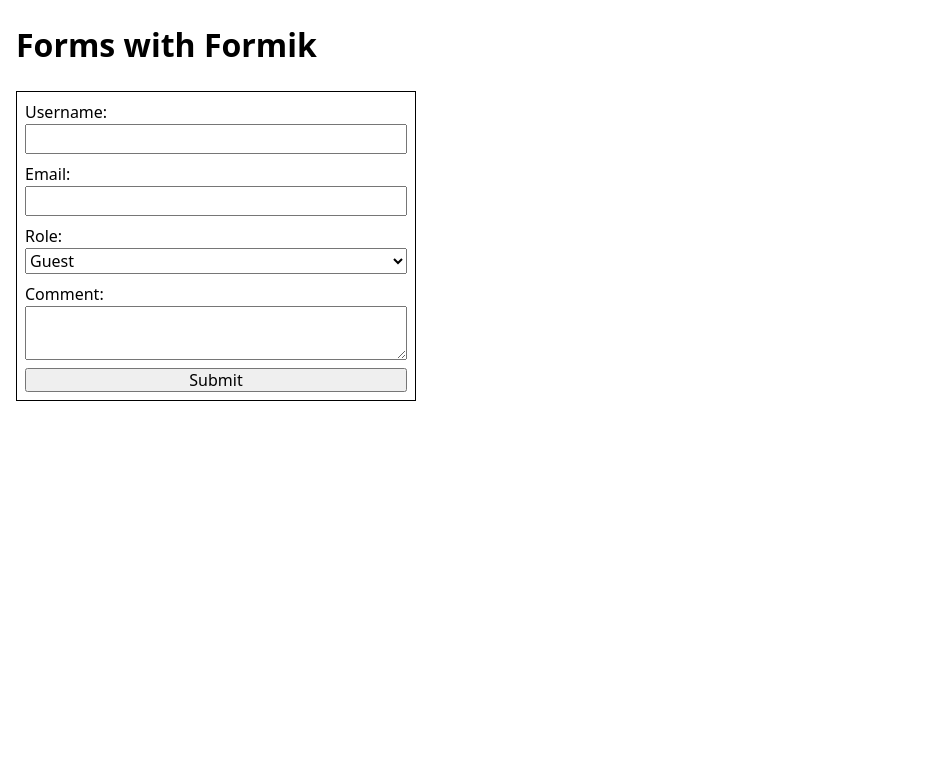
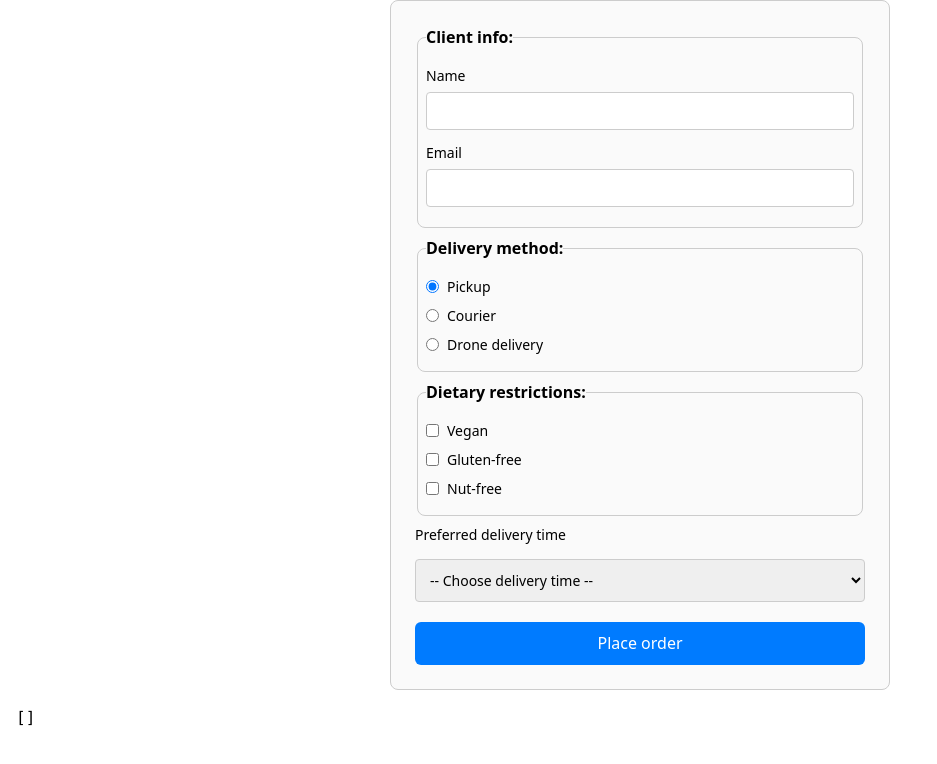
Before and after one commit to goitacademy/react-course-track, a React (Vite) app: page / in a window 1280 px wide. Shown: the top 764 px of the page, without its empty margins (0-937 px from the left). Built offline with nearby package versions, Linux system fonts and the light colour scheme.

Commit message:
Update form example

```diff
--- a/src/components/App/App.jsx
+++ b/src/components/App/App.jsx
@@ -1,15 +1,18 @@
-import UserForm from '../UserForm/UserForm';
-import css from "./App.module.css";
+import { useState } from 'react';
+import OrderForm from '../OrderForm/OrderForm';
+import css from './App.module.css';
 
 export default function App() {
-  const addUser = (newUser) => {
-    console.log(newUser);
+  const [orders, setOrders] = useState([]);
+
+  const addNewOrder = (newOrder) => {
+    setOrders((prevOrders) => [...prevOrders, newOrder]);
   };
 
   return (
     <div className={css.container}>
-      <h1>Forms with Formik</h1>
-      <UserForm onAdd={addUser} />
+      <OrderForm onSubmit={addNewOrder} />
+      <pre>{JSON.stringify(orders, null, 2)}</pre>
     </div>
   );
 }
--- /dev/null
+++ b/src/components/OrderForm/OrderForm.jsx
@@ -0,0 +1,86 @@
+import { useId } from 'react';
+import css from './OrderForm.module.css';
+
+export default function OrderForm({ onSubmit }) {
+  const fieldId = useId();
+
+  return (
+    <form className={css.form}>
+      <fieldset className={css.fieldset}>
+        <legend className={css.legend}>Client info:</legend>
+        <label className={css.label} htmlFor={`${fieldId}-username`}>
+          Name
+        </label>
+        <input
+          type='text'
+          name='username'
+          className={css.input}
+          id={`${fieldId}-username`}
+        />
+
+        <label className={css.label} htmlFor={`${fieldId}-email`}>
+          Email
+        </label>
+        <input
+          type='email'
+          name='email'
+          className={css.input}
+          id={`${fieldId}-email`}
+        />
+      </fieldset>
+
+      <fieldset className={css.fieldset}>
+        <legend className={css.legend}>Delivery method:</legend>
+        <label className={css.option}>
+          <input type='radio' name='delivery' value='pickup' defaultChecked />
+          Pickup
+        </label>
+        <label className={css.option}>
+          <input type='radio' name='delivery' value='courier' />
+          Courier
+        </label>
+        <label className={css.option}>
+          <input type='radio' name='delivery' value='drone' />
+          Drone delivery
+        </label>
+      </fieldset>
+
+      <fieldset className={css.fieldset}>
+        <legend className={css.legend}>Dietary restrictions:</legend>
+        <label className={css.option}>
+          <input type='checkbox' name='restrictions' value='vegan' />
+          Vegan
+        </label>
+        <label className={css.option}>
+          <input type='checkbox' name='restrictions' value='gluten-free' />
+          Gluten-free
+        </label>
+        <label className={css.option}>
+          <input type='checkbox' name='restrictions' value='nut-free' />
+          Nut-free
+        </label>
+      </fieldset>
+
+      <label className={css.label} htmlFor={`${fieldId}-deliveryTime`}>
+        Preferred delivery time
+      </label>
+      <select
+        name='deliveryTime'
+        defaultValue=''
+        className={css.input}
+        id={`${fieldId}-deliveryTime`}
+      >
+        <option value='' disabled>
+          -- Choose delivery time --
+        </option>
+        <option value='morning'>Morning (8:00-12:00)</option>
+        <option value='afternoon'>Afternoon (12:00-16:00)</option>
+        <option value='evening'>Evening (16:00-20:00)</option>
+      </select>
+
+      <button type='submit' className={css.button}>
+        Place order
+      </button>
+    </form>
+  );
+}
--- /dev/null
+++ b/src/components/OrderForm/OrderForm.module.css
@@ -0,0 +1,75 @@
+.form {
+  display: flex;
+  flex-direction: column;
+  gap: 8px;
+  max-width: 500px;
+  width: 100%;
+  margin: 0 auto;
+  padding: 24px;
+  border: 1px solid #ccc;
+  border-radius: 8px;
+  background-color: #fafafa;
+  box-sizing: border-box;
+}
+
+.fieldset {
+  border: 1px solid #ccc;
+  padding: 8px;
+  border-radius: 8px;
+}
+
+.legend {
+  font-weight: bold;
+  margin-bottom: 8px;
+  font-size: 16px;
+}
+
+.label {
+  display: block;
+  margin-bottom: 6px;
+  font-weight: 500;
+  font-size: 14px;
+}
+
+.input {
+  width: 100%;
+  padding: 10px;
+  font-size: 14px;
+  border: 1px solid #ccc;
+  border-radius: 4px;
+  box-sizing: border-box;
+  margin-bottom: 12px;
+}
+
+.textarea {
+  width: 100%;
+  padding: 10px;
+  font-size: 14px;
+  border: 1px solid #ccc;
+  border-radius: 4px;
+  box-sizing: border-box;
+  resize: vertical;
+}
+
+.option {
+  display: flex;
+  align-items: center;
+  gap: 8px;
+  font-size: 14px;
+  margin-bottom: 8px;
+}
+
+.button {
+  padding: 12px 20px;
+  font-size: 16px;
+  background-color: #007bff;
+  border: none;
+  border-radius: 6px;
+  color: #fff;
+  cursor: pointer;
+  transition: background-color 0.2s ease-in-out;
+}
+
+.button:hover {
+  background-color: #0056b3;
+}
--- a/src/components/UserForm/UserForm.jsx
+++ /dev/null
@@ -1,33 +0,0 @@
-import css from "./UserForm.module.css";
-
-export default function UserForm({ onAdd }) {
-  return (
-    <form className={css.form}>
-      <div className={css.formGroup}>
-        <label>Username:</label>
-        <input className={css.input} type="text" name="username" />
-      </div>
-
-      <div className={css.formGroup}>
-        <label>Email:</label>
-        <input className={css.input} type="email" name="email" />
-      </div>
-
-      <div className={css.formGroup}>
-        <label>Role:</label>
-        <select className={css.input} name="role">
-          <option value="guest">Guest</option>
-          <option value="user">User</option>
-          <option value="admin">Admin</option>
-        </select>
-      </div>
-
-      <div className={css.formGroup}>
-        <label>Comment:</label>
-        <textarea className={css.input} name="comment"></textarea>
-      </div>
-
-      <button type="submit">Submit</button>
-    </form>
-  );
-}
--- a/src/components/UserForm/UserForm.module.css
+++ /dev/null
@@ -1,22 +0,0 @@
-.form {
-  display: flex;
-  flex-direction: column;
-  gap: 8px;
-  max-width: 400px;
-  padding: 8px;
-  border: 1px solid black;
-}
-
-.input {
-  font: inherit;
-}
-
-.formGroup {
-  display: flex;
-  flex-direction: column;
-}
-
-.error {
-  color: orangered;
-  font-size: 14px;
-}
```
